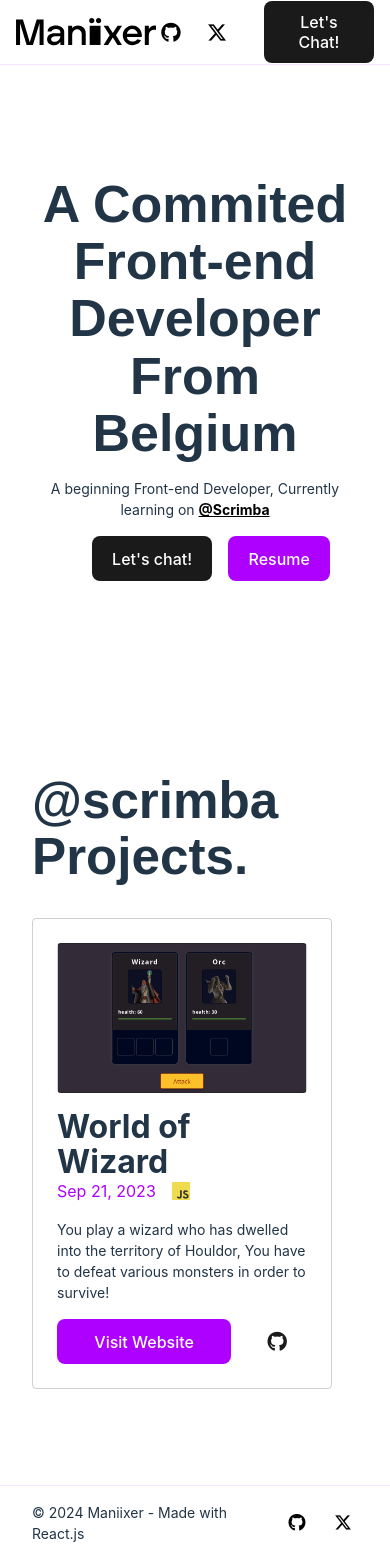
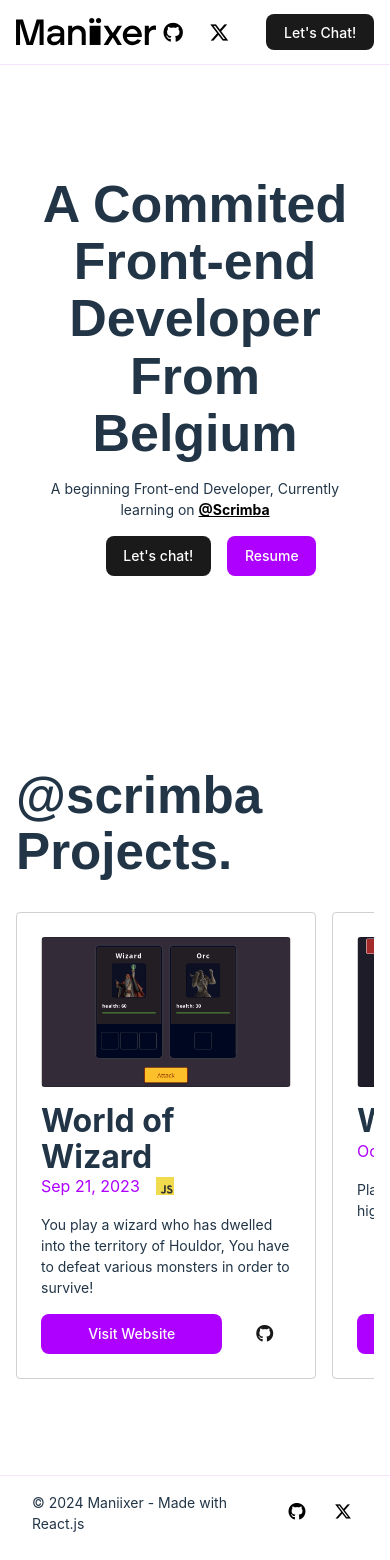
Before and after one commit to Maniixer/Portfolio, a React (Vite) app: page / in a window 390 px wide. Built offline with nearby package versions, Linux system fonts and the light colour scheme; a web font is replaced by a local one.

Commit message:
Update index.css

```diff
--- a/src/index.css
+++ b/src/index.css
@@ -324,6 +324,11 @@ footer {
 }
 
 @media screen and (max-width: 600px) {
+  .button,
+  .nav-button {
+    font-size: 0.875rem;
+  }
+
   .hero-title {
     font-size: 3.25rem;
   }
@@ -335,11 +340,15 @@ footer {
     display: flex;
     flex-wrap: nowrap;
     justify-content: space-between;
-    gap: 2rem;
+    gap: 1rem;
     overflow-x: auto;
   }
 
   .card {
     min-width: 300px;
   }
+
+  .container {
+    padding: 0 1rem;
+  }
 }
```
